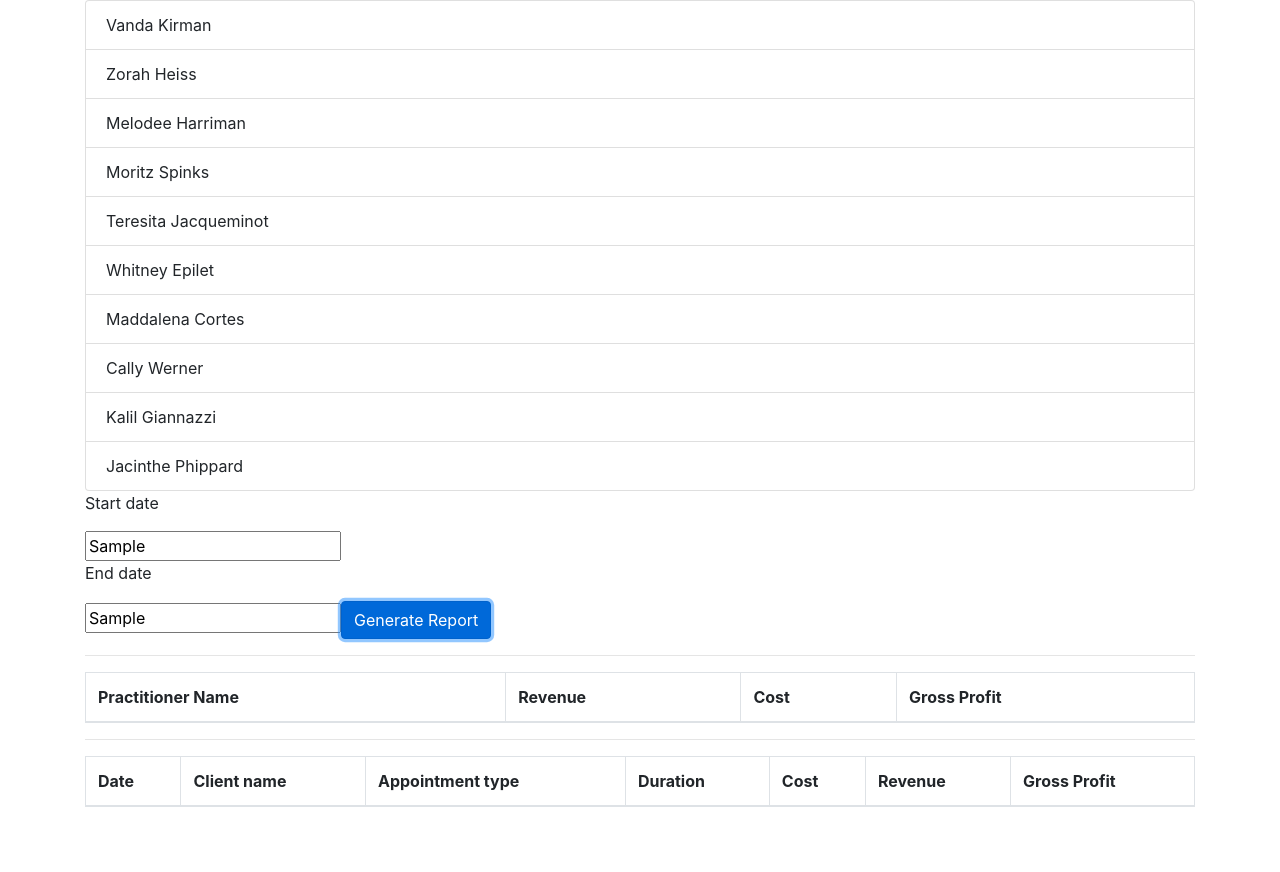
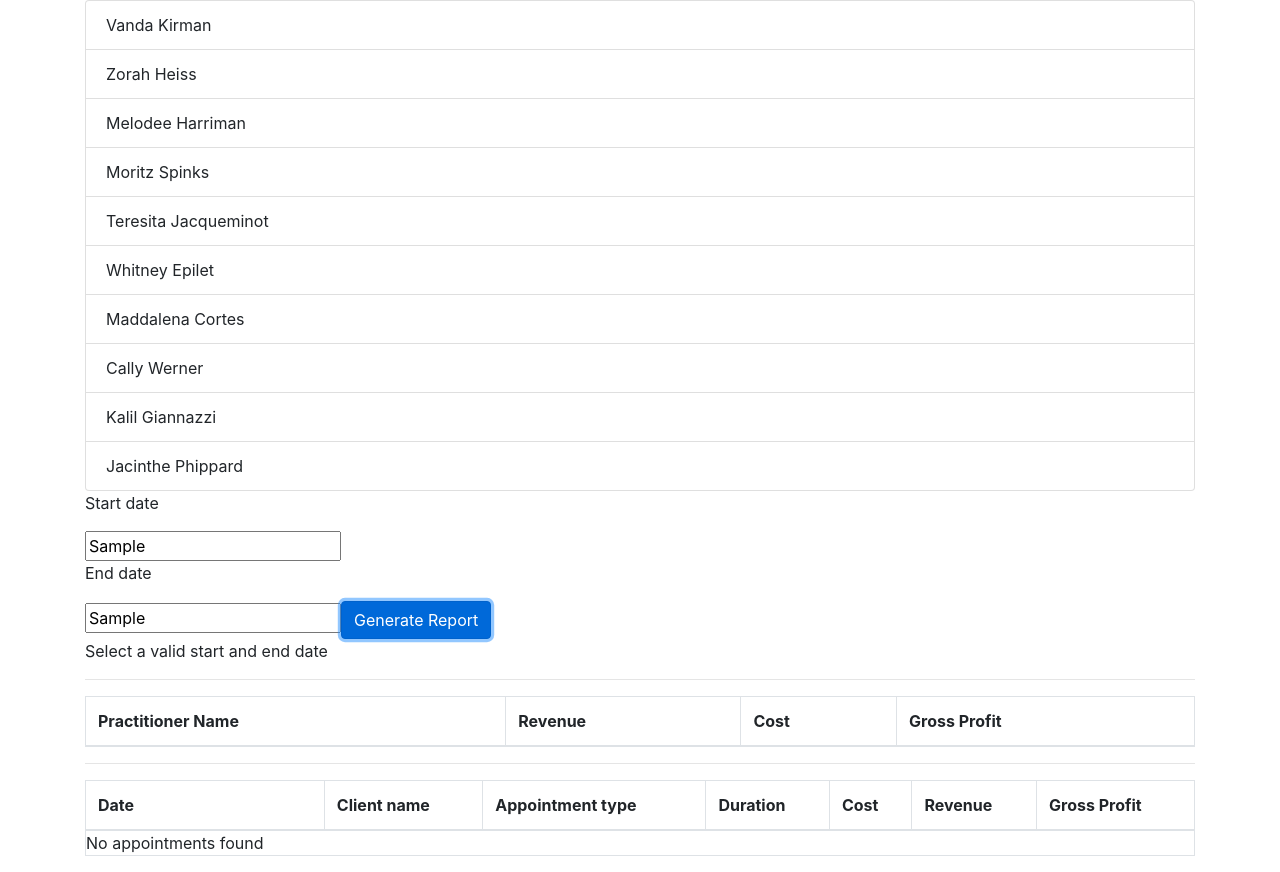
Before and after one commit to iankhor/admin-cplus, a React (Create React App) app: page / in a window 1280 px wide. Both pictures are taken after typing "Sample", "Sample" into the empty fields and a click on the button "Generate Report". Before the commit the page ends 823 px from the top, so only its background shows below. Built offline with nearby package versions, Linux system fonts and the light colour scheme.

Commit message:
Add validation

```diff
--- a/src/components/App.js
+++ b/src/components/App.js
@@ -2,8 +2,8 @@ import React, { useState } from 'react'
 import { Container, ListGroup, Button, Table } from 'react-bootstrap'
 import practitioners from './../data/practitioners.json'
 import appointments from './../data/appointments.json'
-import { formatISO } from 'date-fns'
-import { summariseFinancials, findPracitioner, findPracitionerAppointments, findAppointments } from './../lib'
+import { formatISO, isValid } from 'date-fns'
+import { summariseFinancials, findPracitioner, findAppointments } from './../lib'
 
 import DayPickerInput from 'react-day-picker/DayPickerInput'
 import 'react-day-picker/lib/style.css'
@@ -14,6 +14,13 @@ export default function App() {
   const [endDate, setEndDate] = useState(null)
   const [financials, setFinancials] = useState([])
   const [selectedAppointments, setSelectedAppointments] = useState([])
+  const [isError, setIsError] = useState(false)
+
+  function validate() {
+    const valid = isValid(startDate) && isValid(endDate)
+
+    valid ? generateFinancials() : setIsError(true)
+  }
 
   function generateFinancials() {
     const financials = selected.map((practitionerId) => {
@@ -52,9 +59,11 @@ export default function App() {
       <p>End date</p>
       <DayPickerInput onDayChange={(day) => setEndDate(day)} />
 
-      <Button variant="primary" onClick={generateFinancials}>
+      <Button variant="primary" onClick={validate}>
         Generate Report
       </Button>
+
+      {isError && <div>Select a valid start and end date</div>}
 
       <hr />
       <Table striped bordered hover>
@@ -103,6 +112,7 @@ export default function App() {
             </tr>
           </thead>
           <tbody>
+            {selectedAppointments.length === 0 && <div>No appointments found</div>}
             {selectedAppointments.map((a) => {
               return (
                 <tr>
```
